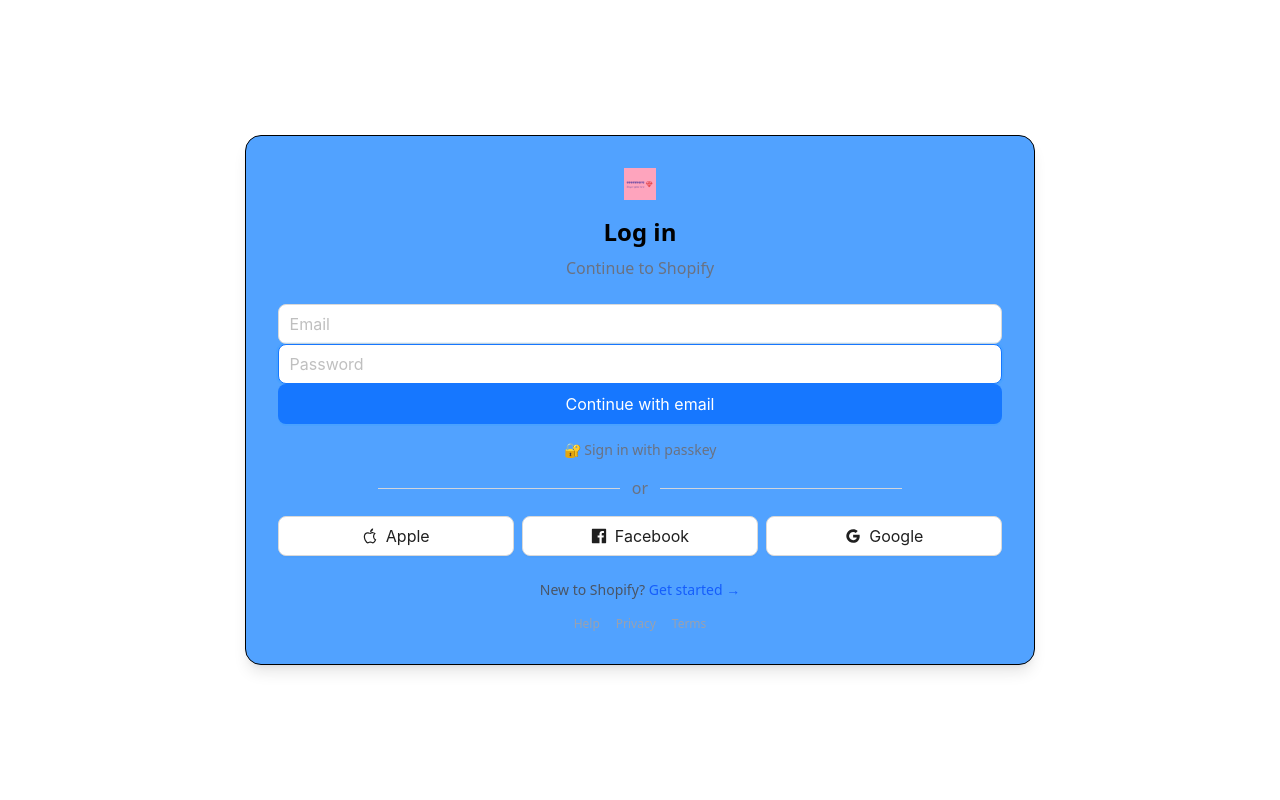
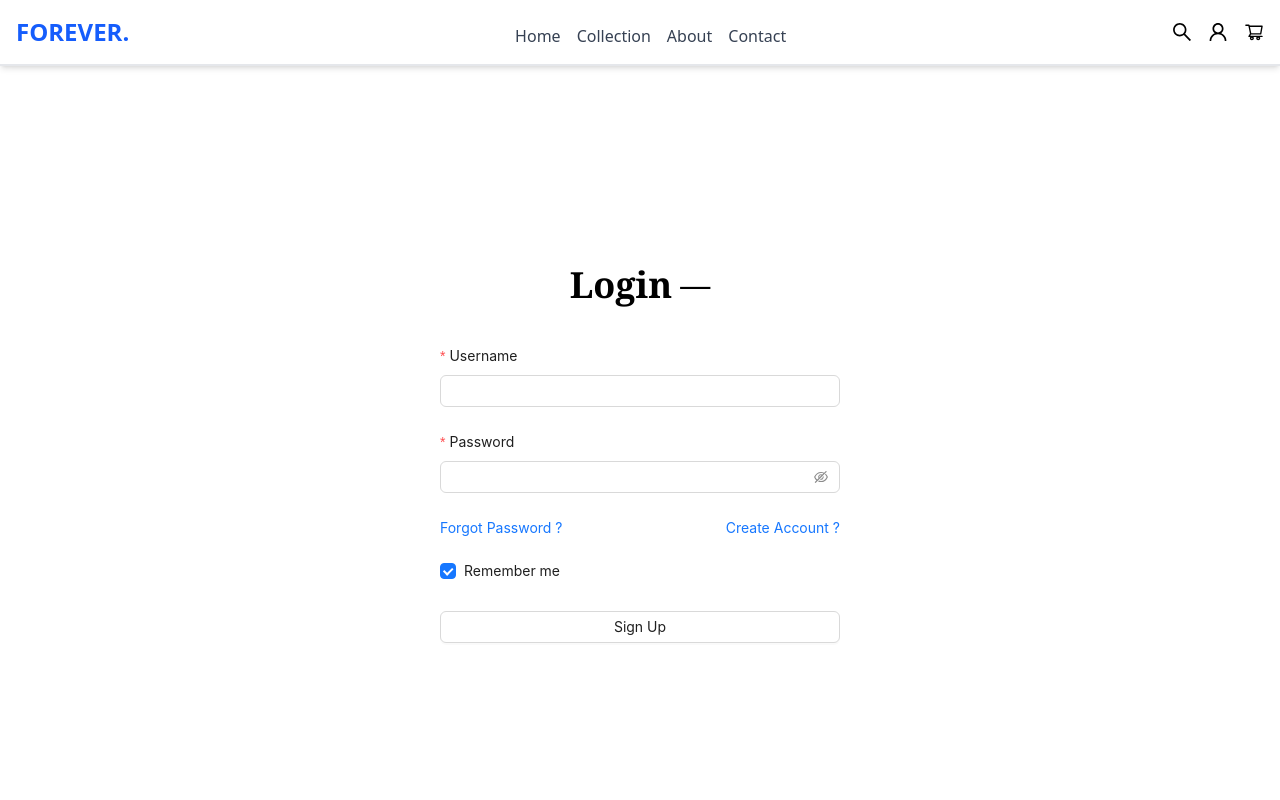
Before and after one commit to vanh1604/FE-base, a React (Vite) app: page /login in a window 1280 px wide. Shown: the top 800 px of the page. Built offline with nearby package versions, Linux system fonts and the light colour scheme; the HTML template or start-up script is replaced by a standard one.

Commit message:
I just adjusted the login page and used the form card from antd, but the interface is still not exactly the same; I will research more.

```diff
--- a/src/App.jsx
+++ b/src/App.jsx
@@ -10,8 +10,9 @@
   return (
     <BrowserRouter>
       <Routes>
-        <Route path='login' element={<Login />} />
+
         <Route path="/" element={<LayoutApp />}>
+          <Route path='login' element={<Login />} />
           <Route index element={<Home />} />
           <Route path="collection" element={<Collection />} />
           <Route path="about" element={<About />} />
--- a/src/components/layout/Header.jsx
+++ b/src/components/layout/Header.jsx
@@ -1,10 +1,44 @@
-import { Link } from "react-router-dom";
+import { Link, useNavigate } from "react-router-dom";
 import {
   UserOutlined,
   ShoppingCartOutlined,
   SearchOutlined,
 } from "@ant-design/icons";
+import { Dropdown, message } from "antd";
 export default function Header() {
+  const navigate = useNavigate();
+
+  const handleButtonClick = e => {
+    message.info('Click on left button.');
+    console.log('click left button', e);
+  };
+  const handleMenuClick = e => {
+    message.info('Click on menu item.');
+    console.log('click', e);
+    if (e.key === '3') {
+      navigate('/login');
+    }
+  };
+
+  const items = [
+    {
+      label: 'Thông tin cá nhân',
+      key: '1',
+      icon: <UserOutlined />,
+    },
+    {
+      label: 'Đơn hàng của tôi',
+      key: '2',
+      icon: <UserOutlined />,
+    },
+    {
+      label: 'Đăng xuất',
+      key: '3',
+      icon: <UserOutlined />,
+      danger: true,
+      Link: '/login',
+    },
+  ]
   return (
     <header className="bg-white text-black flex border-b-2 border-gray-200 p-4 sticky top-0 shadow-md z-50 justify-between items-center">
       <div className="text-2xl font-bold text-blue-600">
@@ -41,10 +75,13 @@
 
       <div className="flex items-center space-x-4">
         <SearchOutlined className="text-xl text-gray-700 cursor-pointer hover:text-blue-600" />
+        <Dropdown menu={{ items, onClick: handleMenuClick }} trigger={['click']}>
+          <UserOutlined
+            className="text-xl text-gray-700 cursor-pointer hover:text-blue-600"
+            onClick={handleButtonClick}
+          />
+        </Dropdown>
 
-        <Link to="/login">
-          <UserOutlined className="text-xl text-gray-700 cursor-pointer hover:text-blue-600" />
-        </Link>
         <ShoppingCartOutlined className="text-xl text-gray-700 cursor-pointer hover:text-blue-600" />
       </div>
     </header>
--- /dev/null
+++ b/src/pages/Contact.jsx
@@ -0,0 +1,11 @@
+import React from 'react'
+
+const Contact = () => {
+  return (
+    <div>
+
+    </div>
+  )
+}
+
+export default Contact
--- a/src/pages/Login.jsx
+++ b/src/pages/Login.jsx
@@ -1,76 +1,70 @@
 import React from "react";
-import { Button, Input } from "antd";
-import { AppleOutlined, FacebookFilled, GoogleOutlined } from "@ant-design/icons";
-import ecommerc from "../assets/logo/ecommerc-logo.png"; // Adjust the path as necessary
+import { Button, Checkbox, Form, Input } from "antd";
+import Link from "antd/es/typography/Link";
+
 const Login = () => {
+    const onFinish = (values) => {
+        console.log("Success:", values);
+    };
+
+    const onFinishFailed = (errorInfo) => {
+        console.log("Failed:", errorInfo);
+    };
+
     return (
-        <div className="min-h-screen flex items-center justify-center px-4">
-            <div className="bg-blue-400 rounded-2xl border shadow-lg p-8">
-                <div className="flex justify-center mb-4">
-                    <img src={ecommerc} alt="Shopify" className="h-8" />
-                </div>
-                <h2 className="text-2xl font-semibold text-center mb-2">Log in</h2>
-                <p className="text-center text-gray-500 mb-6">Continue to Shopify</p>
+        <div className="flex justify-center items-center min-h-screen bg-white">
+            <div className="w-full max-w-md px-6 py-10">
+                {/* TIÊU ĐỀ LOGIN */}
+                <h2 className="text-4xl font-serif font-bold text-center mb-10 flex items-center justify-center gap-2">
+                    <span>Login</span>
+                    <span className="text-3xl">—</span>
+                </h2>
 
-                <form className="space-y-4">
-                    <Input
-                        type="email"
-                        placeholder="Email"
-                        size="large"
-                        className="w-full"
-                    />
-                    <Input
-                        type="password"
-                        placeholder="Password"
-                        size="large"
-                        className="w-full"
-                        autoComplete="current-password"
-                        autoFocus
-                    />
-                    <Button
-                        type="primary"
-                        htmlType="submit"
-                        className="w-full bg-black hover:bg-gray-800"
-                        size="large"
+                {/* FORM ĐĂNG NHẬP */}
+                <Form
+                    name="loginForm"
+                    layout="vertical"
+                    initialValues={{ remember: true }}
+                    onFinish={onFinish}
+                    onFinishFailed={onFinishFailed}
+                    autoComplete="off"
+                >
+                    {/* USERNAME */}
+                    <Form.Item
+                        label="Username"
+                        name="username"
+                        rules={[{ required: true, message: "Please input your username!" }]}
                     >
-                        Continue with email
-                    </Button>
-                </form>
+                        <Input />
+                    </Form.Item>
 
-                <div className="text-center mt-4 text-gray-500 text-sm">
-                    <span>🔐 Sign in with passkey</span>
-                </div>
+                    {/* PASSWORD */}
+                    <Form.Item
+                        label="Password"
+                        name="password"
+                        rules={[{ required: true, message: "Please input your password!" }]}
+                    >
+                        <Input.Password />
+                    </Form.Item>
 
-                <div className="flex items-center justify-center my-4">
-                    <hr className="w-1/3 border-gray-300" />
-                    <span className="mx-3 text-gray-500">or</span>
-                    <hr className="w-1/3 border-gray-300" />
-                </div>
+                    {/* LINKS */}
+                    <div className="flex justify-between text-sm text-black mb-4">
+                        <Link href="#" className="hover:underline">Forgot Password ?</Link>
+                        <Link href="#" className="hover:underline">Create Account ?</Link>
+                    </div>
 
-                <div className="flex justify-between gap-2">
-                    <Button icon={<AppleOutlined />} block size="large">
-                        Apple
-                    </Button>
-                    <Button icon={<FacebookFilled />} block size="large">
-                        Facebook
-                    </Button>
-                    <Button icon={<GoogleOutlined />} block size="large">
-                        Google
-                    </Button>
-                </div>
+                    {/* REMEMBER */}
+                    <Form.Item name="remember" valuePropName="checked">
+                        <Checkbox>Remember me</Checkbox>
+                    </Form.Item>
 
-                <div className="text-center text-sm mt-6 text-gray-600">
-                    New to Shopify?{" "}
-                    <a href="#" className="text-blue-600 font-medium hover:underline">
-                        Get started →
-                    </a>
-                </div>
-
-                <div className="flex justify-center gap-4 mt-4 text-xs text-gray-400">
-                    <a href="">Help</a>
-                    <a href="">Privacy</a>
-                    <a href="">Terms</a>
-                </div>
+                    {/* SUBMIT */}
+                    <Form.Item>
+                        <Button htmlType="submit" className="w-full bg-black hover:bg-blue-300 text-white">
+                            Sign Up
+                        </Button>
+                    </Form.Item>
+                </Form>
             </div>
         </div>
     );
```
Also changed, not shown: public/logo/ecommerc-logo.png (renamed from src/assets/logo/ecommerc-logo.png).
